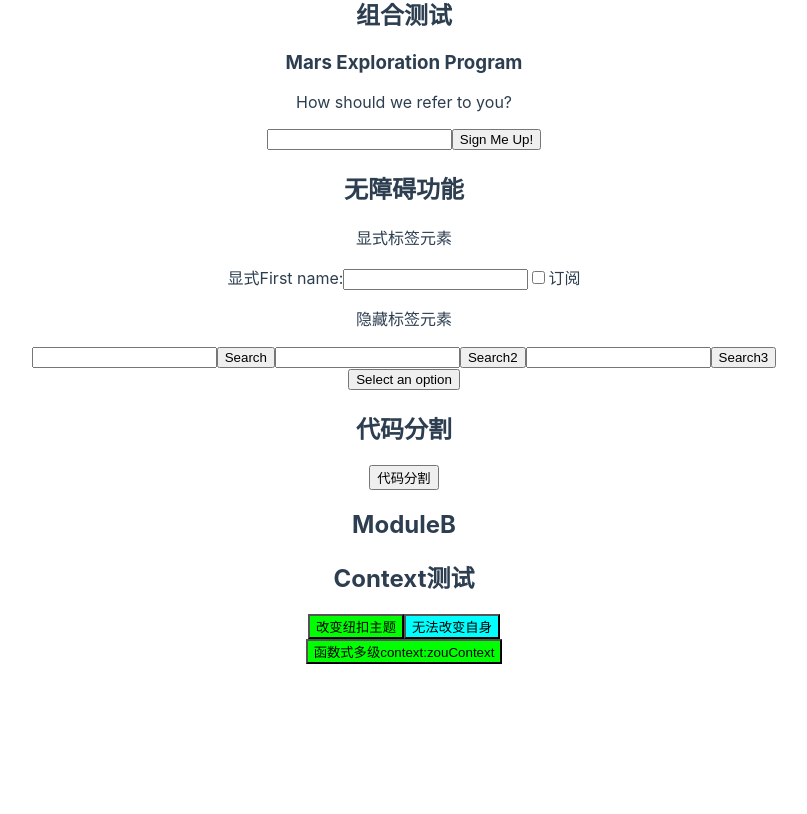
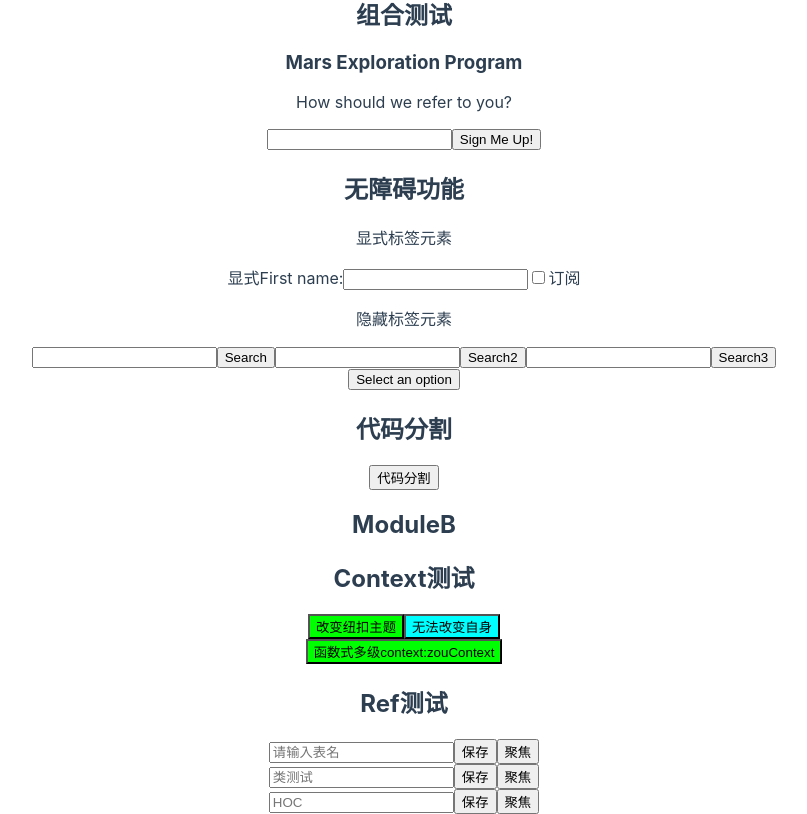
Before and after one commit to 11zouzouzou/react17Learn, a React (Vite) app: page / in a window 1280 px wide. Shown: the part 1526-2340 px from the top of the page, without its empty margins (236-1043 px from the left). Before the commit the page ends 2190 px from the top, so only its background shows below. Built offline with nearby package versions, Linux system fonts and the light colour scheme.

Commit message:
ref component add

```diff
--- /dev/null
+++ b/src/components/advancedGuides/refs/HOCComp.tsx
@@ -0,0 +1,49 @@
+import React, { Fragment } from "react";
+//高阶组件
+function logProps(Component: any) {
+  class LogProps extends React.Component<{ forwardedRef: any }> {
+    componentDidUpdate(prevProps: any) {
+      console.log("old props:", prevProps);
+      console.log("new props:", this.props);
+    }
+
+    render() {
+      const { forwardedRef, ...rest } = this.props;
+
+      // 将自定义的 prop 属性 “forwardedRef” 定义为 ref
+      return <Component ref={forwardedRef} {...rest} />;
+    }
+  }
+
+  // 注意 React.forwardRef 回调的第二个参数 “ref”。
+  // 我们可以将其作为常规 prop 属性传递给 LogProps，例如 “forwardedRef”
+  // 然后它就可以被挂载到被 LogProps 包裹的子组件上。
+  return React.forwardRef((props, ref) => {
+    console.log(ref);
+    return <LogProps {...props} forwardedRef={ref} />;
+  });
+}
+
+// function Inputs(props:any) {
+//   return (
+//     <Fragment>
+//       <input type="text" placeholder="HOC" ref={props.ref}></input>
+//     </Fragment>
+//   );
+// }
+class Input extends React.Component<{ ref: any }> {
+  ref: any;
+  constructor(props?:any) {
+    super(props);
+    this.ref = React.createRef();
+  }
+  render() {
+    return (
+      <Fragment>
+        <input type="text" placeholder="HOC" ref={this.ref}></input>
+      </Fragment>
+    );
+  }
+}
+const HOC = logProps(Input);
+export { HOC };
--- /dev/null
+++ b/src/components/advancedGuides/refs/TextInputComp.tsx
@@ -0,0 +1,53 @@
+import React from "react";
+const TextInput = React.forwardRef((props, ref:any) => (
+  <input type="text" placeholder="请输入表名" ref={ref} />
+));
+
+class ClassTextInput extends React.Component<{ref:any}>{
+  ref: any;
+  constructor(props?: any) {
+    super(props);
+    this.ref = React.createRef();
+  }
+  render() {
+    return (<input type = "text" placeholder = "类测试" ref = { this.ref } />);
+  }
+}
+class CustomTextInput extends React.Component {
+  inputRef: any;
+  classText: any;
+  constructor(props?: any) {
+    super(props);
+    this.inputRef = React.createRef();
+    this.classText = React.createRef() as any;
+  }
+  handleSave = () => {
+    console.log(this.inputRef.current);//指向当前的DOM节点元素
+    console.log(this.inputRef.current.value);
+  };
+  handleFoucs = () => {
+    this.inputRef.current.focus();
+  };
+  classhandleSave = () => {
+    console.log(this.classText.current);//指向当前的DOM节点元素
+    console.log(this.classText.current.ref.value);
+  };
+  classhandleFoucs = () => {
+    this.classText.current.ref.current.focus();
+  };
+  render() {
+    return (
+      <div>
+        <TextInput ref={this.inputRef} />
+        <button onClick={this.handleSave}>保存</button>
+        <button onClick={this.handleFoucs}>聚焦</button>
+        <br></br>
+        <ClassTextInput ref={this.classText} />
+        <button onClick={this.classhandleSave}>保存</button>
+        <button onClick={this.classhandleFoucs}>聚焦</button>
+      </div>
+    );
+  }
+}
+
+export { CustomTextInput };
--- /dev/null
+++ b/src/components/advancedGuides/refs/index.tsx
@@ -0,0 +1,25 @@
+import React, { Fragment } from "react";
+import { HOC } from "./HOCComp";
+import { CustomTextInput } from "./TextInputComp";
+const REF:any = React.createRef();
+class RefsApp extends React.Component {
+  classhandleSave = () => {
+    console.log(REF);//指向当前的DOM节点元素
+    console.log(REF.current.ref.current.value);
+  };
+  classhandleFoucs = () => {
+    REF.current.ref.current.focus();
+  };
+  render() {
+    return (
+      <Fragment>
+        <h2>Ref测试</h2>
+        <CustomTextInput></CustomTextInput>
+        <HOC ref={REF}></HOC>
+        <button onClick={this.classhandleSave}>保存</button>
+        <button onClick={this.classhandleFoucs}>聚焦</button>
+      </Fragment>
+    );
+  }
+}
+export { RefsApp };
--- a/src/main.tsx
+++ b/src/main.tsx
@@ -15,6 +15,7 @@
 import { BlurExample } from "./components/advancedGuides/BlurDemoComp";
 import { CodeSegmentDemo } from "./components/advancedGuides/CodeSegmentComp";
 import { ContextApp } from "./components/advancedGuides/context";
+import { RefsApp } from "./components/advancedGuides/refs";
 
 function tick() {
 	ReactDOM.render(
@@ -36,6 +37,7 @@
 			<BlurExample></BlurExample>
 			<CodeSegmentDemo></CodeSegmentDemo>
 			<ContextApp></ContextApp>
+			<RefsApp></RefsApp>
 		</React.StrictMode>,
 		document.getElementById("root")
 	);
```
